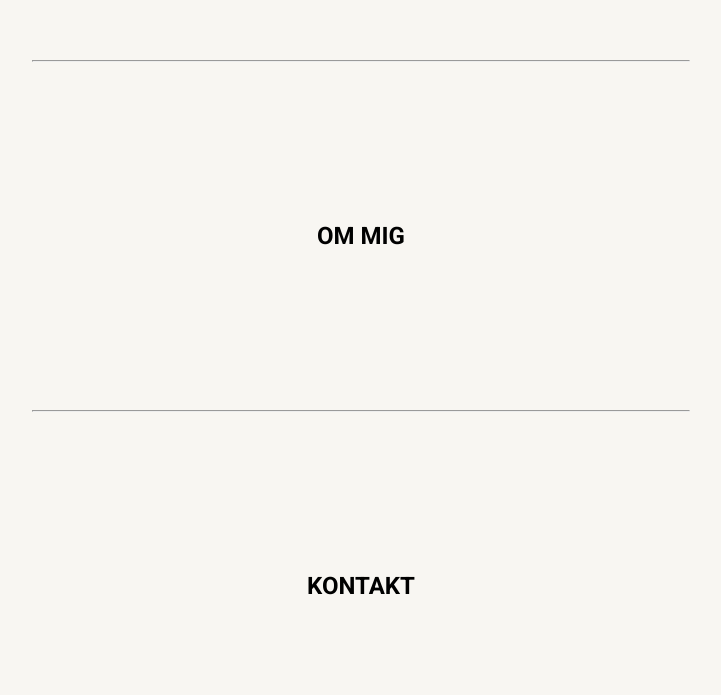
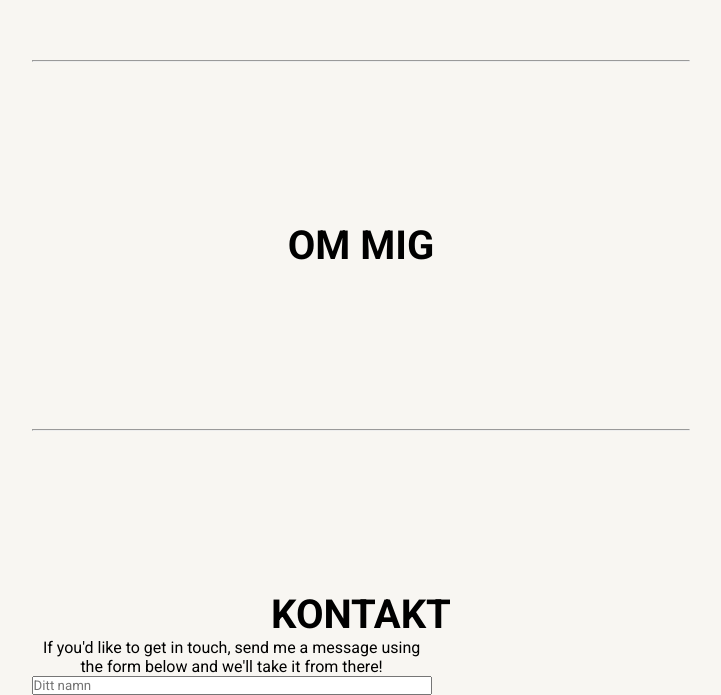
Before and after one commit to lammai442/portfolio, a React (Vite) app in the folder client/: page / in a window 1280 px wide. Shown: the part 775-1470 px from the top of the page, without its empty margins (279-1000 px from the left). Before the commit the page ends 1375 px from the top, so only its background shows below. Built offline with nearby package versions, Linux system fonts and the light colour scheme.

Commit message:
Adding form

```diff
--- a/client/index.html
+++ b/client/index.html
@@ -2,9 +2,12 @@
 <html lang="sv">
 	<head>
 		<meta charset="UTF-8" />
-		<!-- <link rel="icon" type="image/svg+xml" href="/vite.svg" /> -->
+		<link
+			rel="icon"
+			type="image/svg+xml"
+			href="/src/assets/briefcase-solid.svg" />
 		<meta name="viewport" content="width=device-width, initial-scale=1.0" />
-		<title>Lam Mai - portfolio</title>
+		<title>Lam Mai - Portfolio</title>
 	</head>
 	<body>
 		<div id="root"></div>
--- a/client/package.json
+++ b/client/package.json
@@ -17,6 +17,7 @@
     "react-dom": "^19.1.0",
     "react-icons": "^5.5.0",
     "react-router-dom": "^7.6.2",
+    "react-scroll": "^1.9.3",
     "uuid": "^11.1.0",
     "zustand": "^5.0.5"
   },
--- /dev/null
+++ b/client/src/components/Contact/Contact.css
@@ -0,0 +1,5 @@
+.contact__box {
+	width: 400px;
+	display: flex;
+	flex-direction: column;
+}
--- /dev/null
+++ b/client/src/components/Contact/Contact.jsx
@@ -0,0 +1,16 @@
+import './Contact.css';
+function Contact() {
+	return (
+		<form action=''>
+			<label htmlFor='' className='contact__box'>
+				If you'd like to get in touch, send me a message using the form
+				below and we'll take it from there!
+				<input
+					className='contact__input'
+					placeholder='Ditt namn'></input>
+			</label>
+		</form>
+	);
+}
+
+export default Contact;
--- a/client/src/components/Header/Header.jsx
+++ b/client/src/components/Header/Header.jsx
@@ -2,19 +2,19 @@ import { NavLink } from 'react-router-dom';
 import NavItem from '../NavItem/NavItem';
 import './Header.css';
 import { useNavigate, useLocation } from 'react-router-dom';
-function Header() {
+function Header({ scrollToSection }) {
 	const navigate = useNavigate();
 	const location = useLocation();
 
-	const handleClick = (text) => {
-		if (location.pathname === '/') {
-			// Om vi redan är på startsidan, byt bara hash
-			window.location.hash = `#${text.toLowerCase()}`;
-		} else {
-			// Navigera till startsidan med hash
-			navigate(`#${text.toLowerCase()}`);
-		}
-	};
+	// const handleClick = (text) => {
+	// 	if (location.pathname === '/') {
+	// 		// Om vi redan är på startsidan, byt bara hash
+	// 		window.location.hash = `#${text.toLowerCase()}`;
+	// 	} else {
+	// 		// Navigera till startsidan med hash
+	// 		navigate(`#${text.toLowerCase()}`);
+	// 	}
+	// };
 
 	return (
 		<header className='header'>
@@ -22,17 +22,17 @@ function Header() {
 			<nav className='nav'>
 				<ul className='nav__list'>
 					<NavItem
-						onClick={handleClick}
+						onClick={scrollToSection}
 						text={'Om mig'}
 						ref={'about'}
 					/>
 					<NavItem
-						onClick={handleClick}
+						onClick={scrollToSection}
 						text={'Projekt'}
 						ref={'project'}
 					/>
 					<NavItem
-						onClick={handleClick}
+						onClick={scrollToSection}
 						text={'Kontakt'}
 						ref={'contact'}
 					/>
--- a/client/src/pages/HomePage/HomePage.css
+++ b/client/src/pages/HomePage/HomePage.css
@@ -45,11 +45,11 @@
 	}
 }
 
-.project__box {
+.section__box {
 	text-align: center;
 }
 
-.project__title {
+.section__title {
 	font-size: 2.5rem;
 }
 
--- a/client/src/pages/HomePage/HomePage.jsx
+++ b/client/src/pages/HomePage/HomePage.jsx
@@ -2,21 +2,12 @@ import Header from '../../components/Header/Header';
 import profileimg from '../../assets/cv-img-round.png';
 import './HomePage.css';
 import { FaLinkedin, FaGithubSquare } from 'react-icons/fa';
-import { useLocation } from 'react-router-dom';
-import { useEffect, useRef } from 'react';
+import { useRef } from 'react';
+import Contact from '../../components/Contact/Contact';
 function HomePage() {
-	const location = useLocation();
 	const projectRef = useRef(null);
 	const aboutRef = useRef(null);
 	const contactRef = useRef(null);
-
-	useEffect(() => {
-		if (location.hash === '#project' && projectRef.current) {
-			projectRef.current.scrollIntoView({ behavior: 'smooth' });
-		} else if (location.hash === '#about' && aboutRef.current) {
-			aboutRef.current.scrollIntoView({ behavior: 'smooth' });
-		}
-	}, [location]);
 
 	const scrollToSection = (section) => {
 		if (section === 'about') {
@@ -30,7 +21,7 @@ function HomePage() {
 
 	return (
 		<div className='pages'>
-			<Header />
+			<Header scrollToSection={scrollToSection} />
 			<main className='main__homepage'>
 				<section className='info__box'>
 					<img
@@ -53,16 +44,17 @@ function HomePage() {
 					</section>
 				</section>
 				<hr />
-				<section ref={projectRef} id='project' className='project__box'>
-					<h2 className='project__title'>PROJEKT</h2>
+				<section ref={projectRef} id='project' className='section__box'>
+					<h2 className='section__title'>PROJEKT</h2>
 				</section>
 				<hr />
-				<section ref={aboutRef} id='about' className='project__box'>
-					<h2 className='about__title'>OM MIG</h2>
+				<section ref={aboutRef} id='about' className='section__box'>
+					<h2 className='section__title'>OM MIG</h2>
 				</section>
 				<hr />
-				<section ref={contactRef} id='contact' className='project__box'>
-					<h2 className='about__title'>KONTAKT</h2>
+				<section ref={contactRef} id='contact' className='section__box'>
+					<h2 className='section__title'>KONTAKT</h2>
+					<Contact />
 				</section>
 			</main>
 		</div>
```
Also changed, not shown: client/src/assets/briefcase-solid.svg (added), 1 other file (tests, documents, lock files or other folders).
